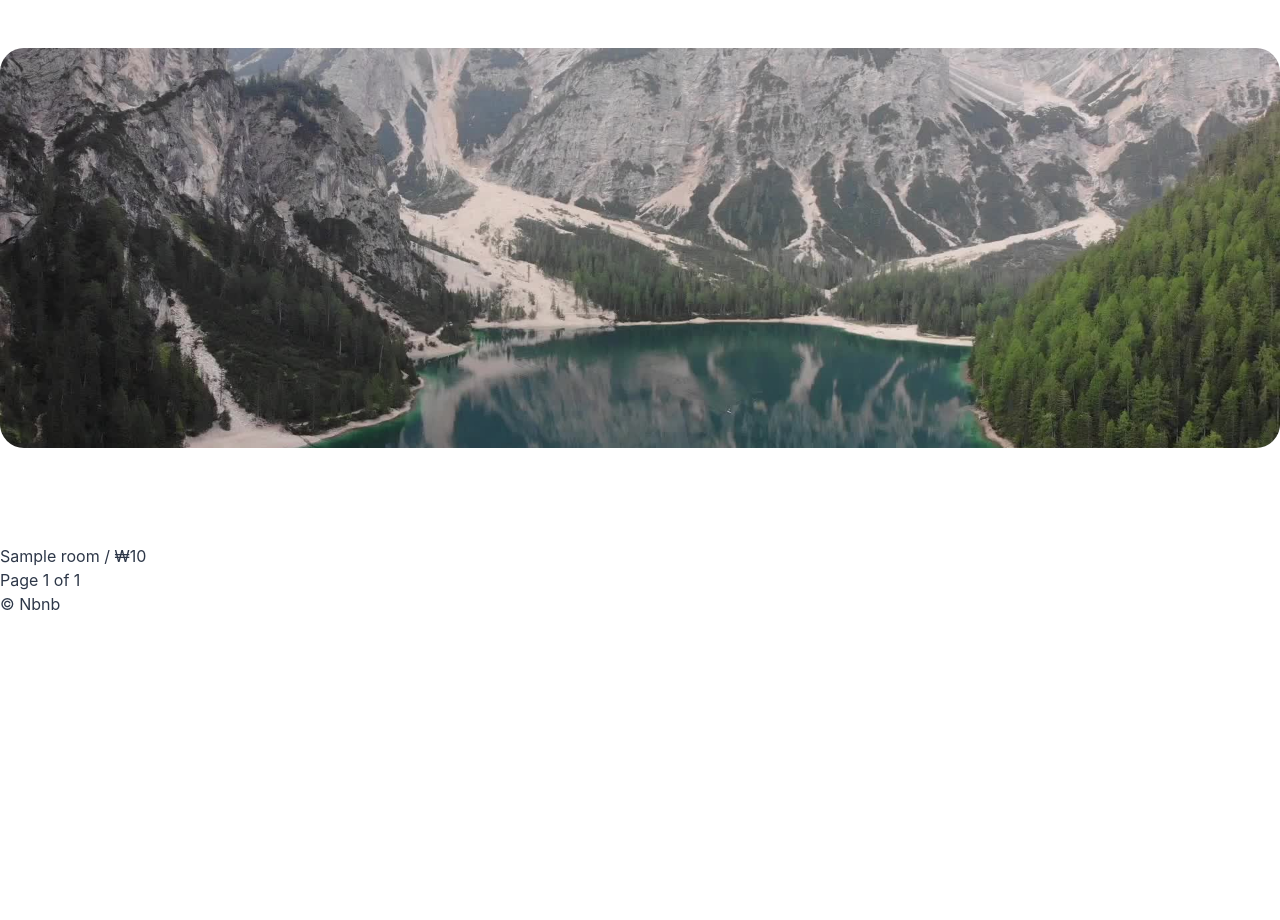
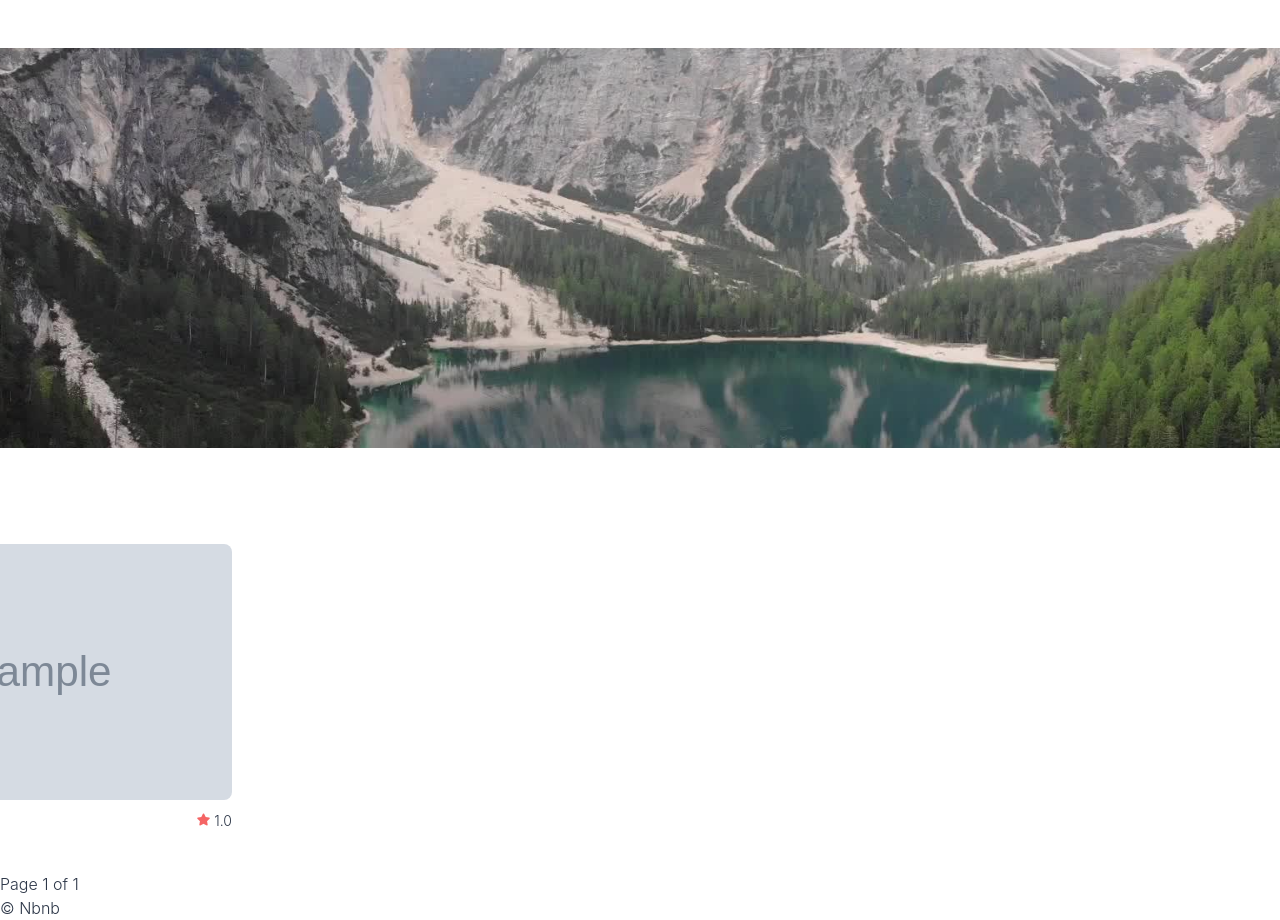
Before and after one commit to yun-mh/airbnb-clone, a Django app: page / in a window 1280 px wide; the page is wider, and only the part inside the window is pictured. Shown: the part 80-1000 px from the top of that part. Before the commit the page ends 690 px from the top of that part, so only its background shows below. Run offline with Django 3.2, Linux system fonts and the light colour scheme; tables that the repository leaves empty hold one stand-in row (values such as "Sample post"); grey boxes marked "Sample" are stand-in pictures; some libraries are stand-ins or nearby versions.

Commit message:
Add room cards

```diff
--- a/rooms/models.py
+++ b/rooms/models.py
@@ -98,7 +98,7 @@ class Room(core_models.TimeStampedModel):
         super().save(*args, **kwargs)  # Call the real save() method
 
     def get_absolute_url(self):
-        return reverse("rooms:detail", kwargs={'pk': self.pk})
+        return reverse("rooms:detail", kwargs={"pk": self.pk})
 
     def total_rating(self):
         all_reviews = self.reviews.all()
@@ -108,3 +108,7 @@ class Room(core_models.TimeStampedModel):
                 all_ratings += review.rating_average()
             return round(all_ratings / len(all_reviews), 2)
         return 0
+
+    def first_photo(self):
+        photo, = self.photos.all()[:1]
+        return photo.file.url
--- a/rooms/views.py
+++ b/rooms/views.py
@@ -10,7 +10,7 @@ class HomeView(ListView):
     """ HomeView Definition """
 
     model = models.Room
-    paginate_by = 10
+    paginate_by = 12
     paginate_orphans = 5
     ordering = "created"
     context_object_name = "rooms"
--- a/templates/base.html
+++ b/templates/base.html
@@ -6,11 +6,12 @@
     <meta charset="UTF-8">
     <meta name="viewport" content="width=device-width, initial-scale=1.0">
     <meta http-equiv="X-UA-Compatible" content="ie=edge">
+    <link rel="stylesheet" href="https://use.fontawesome.com/releases/v5.11.2/css/all.css">
     <link rel="stylesheet" href="{% static 'css/styles.css' %}">
    <title>{% block page_title %}{% endblock page_title %}| Nbnb</title>
 </head>
 
-<body class="text-gray-800 mt-24">
+<body class="text-gray-800 mt-24 font-light">
     <header class="container max-w-full flex items-center justify-between px-6 h-20 border-b border-gray-400 fixed bg-white inset-0">
         <div class="flex items-center w-1/3">
             <a href="{% url 'core:home'%}" class="mr-6">
--- /dev/null
+++ b/templates/partials/room_card.html
@@ -0,0 +1,14 @@
+<div class="w-1/4 mb-10 px-2">
+    <div class="w-full h-64 bg-cover bg-center rounded-lg mb-2" style="background-image: url({{room.first_photo}});"></div>
+    <div class="flex justify-between">
+        <div>
+            {% if room.host.superhost %}
+            <span class="uppercase font-medium text-xs border border-black text-black rounded py-px px-1">superhost</span>
+            {% endif %}
+            <span class="text-sm text-gray-600">{{ room.city }}</span>
+        </div>
+        <span class="text-sm flex items-center">
+            <i class="fas fa-star text-xs text-red-500 mr-1"></i> {{ room.total_rating }}
+        </span>
+    </div>
+</div>
--- a/templates/rooms/room_list.html
+++ b/templates/rooms/room_list.html
@@ -7,15 +7,14 @@
 
 {% block content %}
 
-    <div class="container rounded-xl mx-auto bg-gray-800 h-50vh mt-32 mb-24 bg-cover bg-center" style="background-image: url('{% static 'img/mainvisual.jpg'%}')">
+    <div class="container mx-auto">
+        <div class="rounded-xl -mx-40 mx-auto bg-gray-800 h-50vh mt-32 mb-24 bg-cover bg-center" style="background-image: url('{% static 'img/mainvisual.jpg'%}')"></div>
 
+        <div class="flex flex-wrap -mx-40">
+            {% for room in rooms %}
+                {% include 'partials/room_card.html' with room=room %}
+            {% endfor %}
         </div>
-
-    {% for room in rooms %}
-        <h3>
-            <a href="{% url 'rooms:detail' room.pk %}">{{ room.name }} / ₩{{ room.price }}</a>
-        </h3>
-    {% endfor %}
 
         <h5>
         {% if page_obj.has_previous %}
@@ -28,5 +27,7 @@
             <a href="?page={{ page_obj.next_page_number }}">Next</a>
         {% endif %}
         </h5>
+    </div>
+
 
 {% endblock content %}
```
Lines whose indentation alone changed are shown as unchanged.
